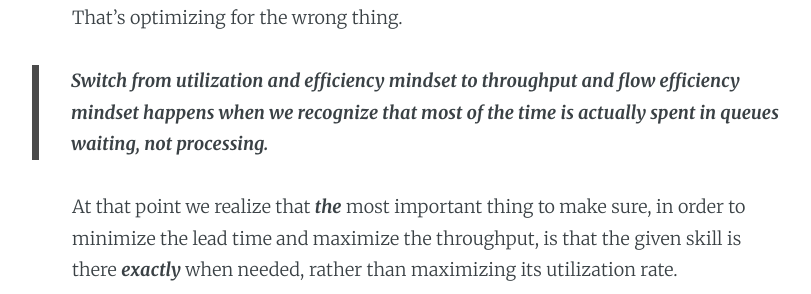
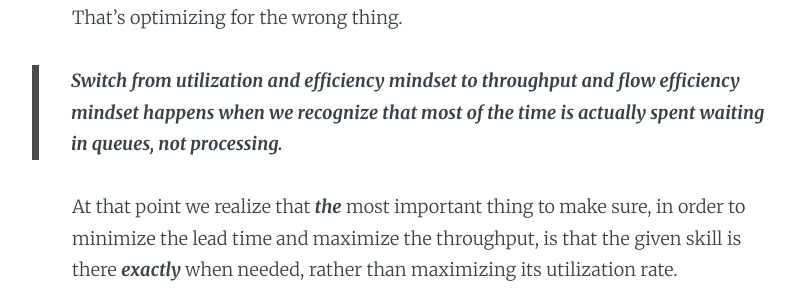
Before and after one commit to dragan-stepanovic/dragan-stepanovic.github.io, a Jekyll site: the page built from _posts/2020-01-14-formula-one-toc.md, in a window 1280 px wide and 900 px high, scrolled down 1169 px. Shown: the part 191-485 px from the top of the window, without its empty margins (213-1024 px from the left). Built offline with Jekyll 4.4.1, drawn with Linux system fonts in a browser that asks for light colours; some of the changed text lies outside the part shown.

Commit message:
update

```diff
--- a/_posts/2020-01-14-formula-one-toc.md
+++ b/_posts/2020-01-14-formula-one-toc.md
@@ -1,6 +1,6 @@
 ---
 layout: post
-title:  "Most of the time is spent in queues waiting, not processing"
+title:  "Most of the time is spent waiting in queues, not processing"
 ---
 
 <iframe width="560" height="315" src="https://www.youtube.com/embed/aHSUp7msCIE" frameborder="0" allow="accelerometer; autoplay; encrypted-media; gyroscope; picture-in-picture" allowfullscreen></iframe>
@@ -13,7 +13,7 @@
 
 It takes 2 seconds for the pit stop crew to change the tires. But if some members are not available, time spent waiting for those members **_dominates_** the time it takes to change the tires. Huge majority of organizations are optimizing for the time it takes to change the tires, while most of the time, they're wasting on, is waiting for necessary pit stop crew members that are busy with something else. That's optimizing for the wrong thing.
 
-> **Switch from utilization and efficiency mindset to throughput and flow efficiency mindset happens when we recognize that most of the time is actually spent in queues waiting, not processing.**
+> **Switch from utilization and efficiency mindset to throughput and flow efficiency mindset happens when we recognize that most of the time is actually spent waiting in queues, not processing.**
 
 At that point we realize that **_the_** most important thing to make sure, in order to minimize the lead time and maximize the throughput, is that the given skill is there **_exactly_** when needed, rather than maximizing its utilization rate.
 
```
